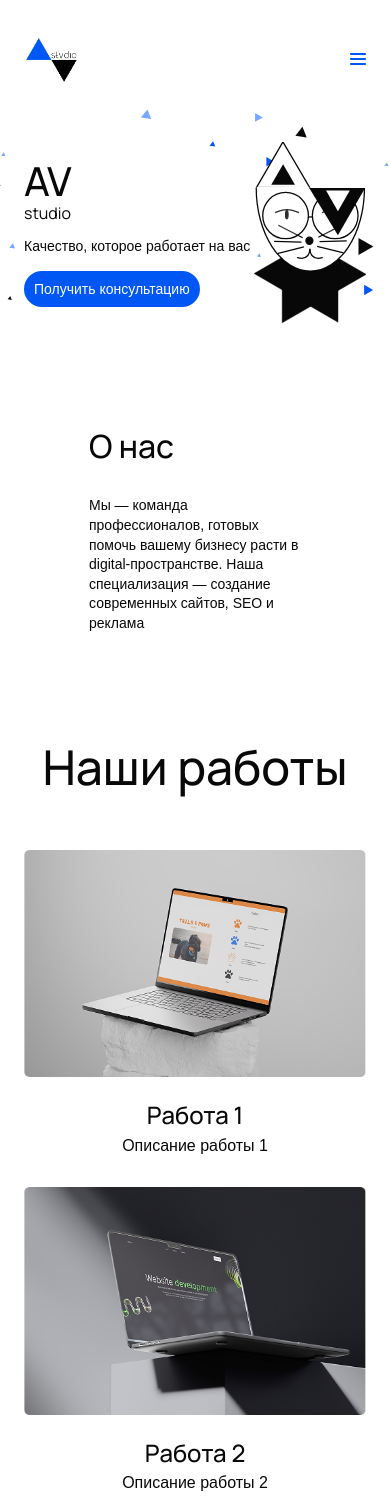
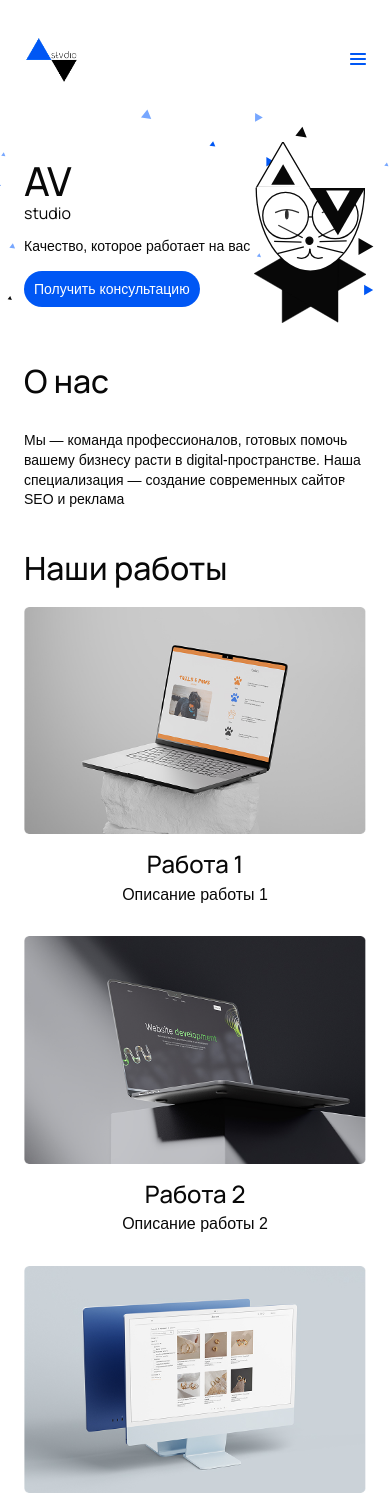
Before and after one commit to Avstudio-sys/portfolio_av_front, a Next.js app: page / in a window 390 px wide. Shown: the top 1512 px of the page. Built offline with nearby package versions, Linux system fonts and the light colour scheme.

Commit message:
fix menu mobile

```diff
--- a/src/app/page.module.css
+++ b/src/app/page.module.css
@@ -215,7 +215,7 @@
     font-size: 14px;
   }
   .about__wrapper {
-    padding: 65px;
+    padding: 35px 0;
     background-color: transparent;
   }
   .about__corner {
@@ -228,8 +228,13 @@
   .about__desc_mobl {
     display: block;
   }
+  .works__title {
+    font-size: 32px;
+    text-align: left;
+  }
   .works__wrapper {
     gap: 56px 56px;
+    margin-top: 20px;
   }
 }
 
@@ -246,6 +251,9 @@
   .about__desc {
     font-size: 14px;
   }
+  .about__wrapper {
+    padding: 0;
+  }
   .works__wrapper {
     grid-template-columns: 1fr;
     gap: 32px;
--- a/src/entities/Work/Work.module.css
+++ b/src/entities/Work/Work.module.css
@@ -26,3 +26,9 @@
   color: var(--color-black);
   margin-top: 8px;
 }
+
+@media screen and (max-width: 768px) {
+  .work__title {
+    margin-top: 16px;
+  }
+}
--- a/src/widgets/Header/Header.module.css
+++ b/src/widgets/Header/Header.module.css
@@ -164,7 +164,7 @@
     display: block;
   }
   .menu {
-    position: absolute;
+    position: fixed;
     right: 0;
     top: 0;
     background: var(--color-blue);
```
